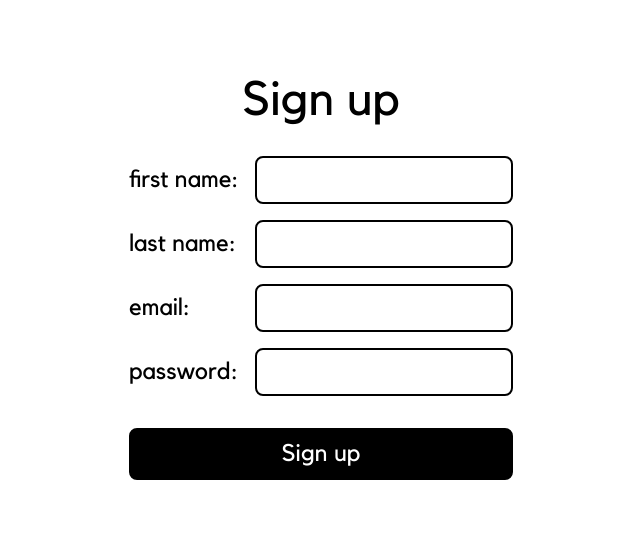
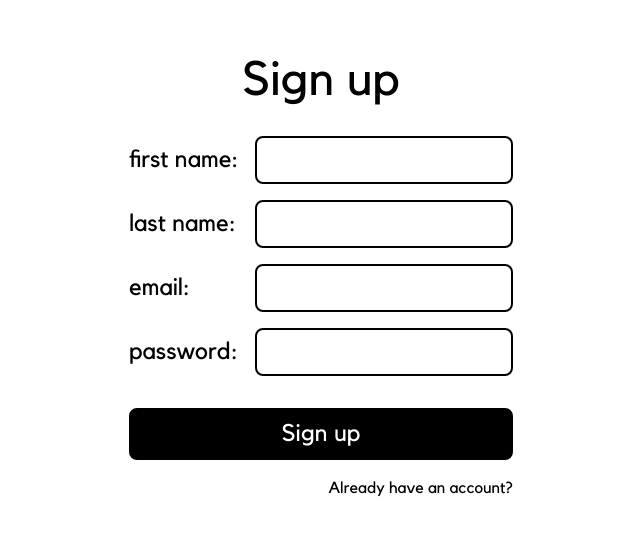
Before and after one commit to tanishkushwaha/pastel-notes, a Next.js app: page /signup in a window 1280 px wide. Shown: the part 122-656 px from the top of the page, without its empty margins (319-959 px from the left). Built offline with nearby package versions, Linux system fonts and the light colour scheme; no server answers.

Commit message:
Add signin & signup links in the signup & signin pages respectively & Refactor for server side session check

```diff
--- a/app/signin/page.tsx
+++ b/app/signin/page.tsx
@@ -1,14 +1,22 @@
 import SigninForm from "@/components/SigninForm";
+import { getSession } from "@/lib/actions";
+import { redirect } from "next/navigation";
 
-
-export default function Signin() {
+export default async function Signin() {
+  const session = await getSession();
+  if (session) {
+    redirect("/");
+  }
 
   return (
-    <div className="flex justify-center items-center h-screen">
+    <div className='flex justify-center items-center h-screen'>
       <div>
-        <h1 className="text-center font-medium text-5xl">Sign in</h1>
+        <h1 className='text-center font-medium text-5xl'>Sign in</h1>
         <SigninForm />
+        <a href='/signup' className='text-right block mt-4 text-black'>
+          Or create an account
+        </a>
       </div>
     </div>
-  )
+  );
 }
--- a/app/signup/page.tsx
+++ b/app/signup/page.tsx
@@ -1,13 +1,15 @@
 import SignupForm from "@/components/SignupForm";
 
 export default function Signup() {
-
   return (
-    <div className="flex justify-center items-center h-screen">
+    <div className='flex justify-center items-center h-screen'>
       <div>
-        <h1 className="text-center font-medium text-5xl">Sign up</h1>
+        <h1 className='text-center font-medium text-5xl'>Sign up</h1>
         <SignupForm />
+        <a href='/signin' className='text-right block mt-4 text-black'>
+          Already have an account?
+        </a>
       </div>
     </div>
-  )
+  );
 }
--- a/components/SigninForm.tsx
+++ b/components/SigninForm.tsx
@@ -1,51 +1,21 @@
 "use client";
 
-import { getSession, redirectTo } from "@/lib/actions";
-import { useEffect, useState } from "react";
+import { useEffect } from "react";
 import { useFormState, useFormStatus } from "react-dom";
 import toast, { Toaster } from "react-hot-toast";
 import { BarLoader } from "react-spinners";
 import { authSignIn } from "@/lib/actions";
 
 export default function SigninForm() {
-  const [authenticated, setAuthenticated] = useState({
-    pending: true,
-    value: false,
-    redirect: false,
-  });
   const [formState, formAction] = useFormState(authSignIn, {
     error: false,
   });
-
-  useEffect(() => {
-    getSession().then((session) => {
-      if (session) {
-        setAuthenticated({ pending: false, value: true, redirect: true });
-      } else {
-        setAuthenticated({ pending: false, value: false, redirect: false });
-      }
-    });
-  }, []);
-
-  useEffect(() => {
-    if (authenticated.redirect) {
-      redirectTo("/");
-    }
-  }, [authenticated.redirect]);
 
   useEffect(() => {
     if (formState && formState.error) {
       toast.error("Invalid credentials");
     }
   }, [formState]);
-
-  if (authenticated.pending || authenticated.redirect) {
-    return (
-      <div className='flex justify-center mt-8'>
-        <BarLoader />
-      </div>
-    );
-  }
 
   return (
     <>
@@ -59,14 +29,6 @@ export default function SigninForm() {
 
 function FormContent() {
   const { pending } = useFormStatus();
-
-  if (pending) {
-    return (
-      <div className='flex justify-center mt-8'>
-        <BarLoader />
-      </div>
-    );
-  }
 
   return (
     <div className='mt-8 w-96 grid grid-cols-[auto_1fr] grid-rows-2 gap-4'>
@@ -88,12 +50,18 @@ function FormContent() {
         required
         className='col-start-2 row-start-2 p-2 border-2 border-black rounded-lg text-xl'
       />
+      {pending ? (
+        <div className='flex justify-center col-span-2 w-full pt-4 pb-4'>
+          <BarLoader />
+        </div>
+      ) : (
         <button
           type='submit'
           className='block w-full p-2 bg-black border-2 border-black text-white rounded-lg mt-4 text-xl col-span-2 active:bg-white active:text-black transition-colors'
         >
           Sign in
         </button>
+      )}
     </div>
   );
 }
--- a/components/SignupForm.tsx
+++ b/components/SignupForm.tsx
@@ -1,4 +1,4 @@
-'use client';
+"use client";
 
 import { register } from "@/lib/actions";
 import { redirect } from "next/navigation";
@@ -8,7 +8,7 @@ import toast, { Toaster } from "react-hot-toast";
 import { BarLoader } from "react-spinners";
 
 export default function SignupForm() {
-  const [state, formAction] = useFormState(register, undefined)
+  const [state, formAction] = useFormState(register, undefined);
 
   useEffect(() => {
     if (state && !state.success && state.message) {
@@ -27,7 +27,7 @@ export default function SignupForm() {
         <FormContent />
       </form>
     </>
-  )
+  );
 }
 
 function FormContent() {
@@ -35,7 +35,7 @@ function FormContent() {
 
   if (pending) {
     return (
-      <div className="flex justify-center mt-8">
+      <div className='flex justify-center mt-8'>
         <BarLoader />
       </div>
     );
@@ -43,19 +43,56 @@ function FormContent() {
 
   return (
     <>
-      <div className="mt-8 md:w-96 grid grid-cols-[auto_1fr] grid-rows-4 gap-4">
-        <label className="col-start-1 row-start-1 self-center text-2xl">first name:</label>
-        <input type="text" name="firstName" required className="col-start-2 row-start-1 p-2 border-2 border-black rounded-lg text-xl" />
-        <label className="col-start-1 row-start-2 self-center text-2xl">last name:</label>
-        <input type="text" name="lastName" required className="col-start-2 row-start-2 p-2 border-2 border-black rounded-lg text-xl" />
-        <label className="col-start-1 row-start-3 self-center text-2xl">email:</label>
-        <input type="email" name="email" required className="col-start-2 row-start-3 p-2 border-2 border-black rounded-lg text-xl" />
-        <label className="col-start-1 row-start-4 self-center text-2xl">password:</label>
-        <input type="password" name="password" required className="col-start-2 row-start-4 p-2 border-2 border-black rounded-lg text-xl" />
-        <button type="submit" className="block w-full p-2 bg-black border-2 border-black text-white rounded-lg mt-4 text-2xl col-span-2 active:bg-white active:text-black transition-colors">
-          Sign up
-        </button>
+      <div className='mt-8 md:w-96 grid grid-cols-[auto_1fr] grid-rows-4 gap-4'>
+        <label className='col-start-1 row-start-1 self-center text-2xl'>
+          first name:
+        </label>
+        <input
+          type='text'
+          name='firstName'
+          required
+          className='col-start-2 row-start-1 p-2 border-2 border-black rounded-lg text-xl'
+        />
+        <label className='col-start-1 row-start-2 self-center text-2xl'>
+          last name:
+        </label>
+        <input
+          type='text'
+          name='lastName'
+          required
+          className='col-start-2 row-start-2 p-2 border-2 border-black rounded-lg text-xl'
+        />
+        <label className='col-start-1 row-start-3 self-center text-2xl'>
+          email:
+        </label>
+        <input
+          type='email'
+          name='email'
+          required
+          className='col-start-2 row-start-3 p-2 border-2 border-black rounded-lg text-xl'
+        />
+        <label className='col-start-1 row-start-4 self-center text-2xl'>
+          password:
+        </label>
+        <input
+          type='password'
+          name='password'
+          required
+          className='col-start-2 row-start-4 p-2 border-2 border-black rounded-lg text-xl'
+        />
+        {pending ? (
+          <div className='flex justify-center col-span-2 w-full pt-4 pb-4'>
+            <BarLoader />
+          </div>
+        ) : (
+          <button
+            type='submit'
+            className='block w-full p-2 bg-black border-2 border-black text-white rounded-lg mt-4 text-2xl col-span-2 active:bg-white active:text-black transition-colors'
+          >
+            Sign up
+          </button>
+        )}
       </div>
     </>
-  )
+  );
 }
```
Lines whose indentation alone changed are shown as unchanged.
